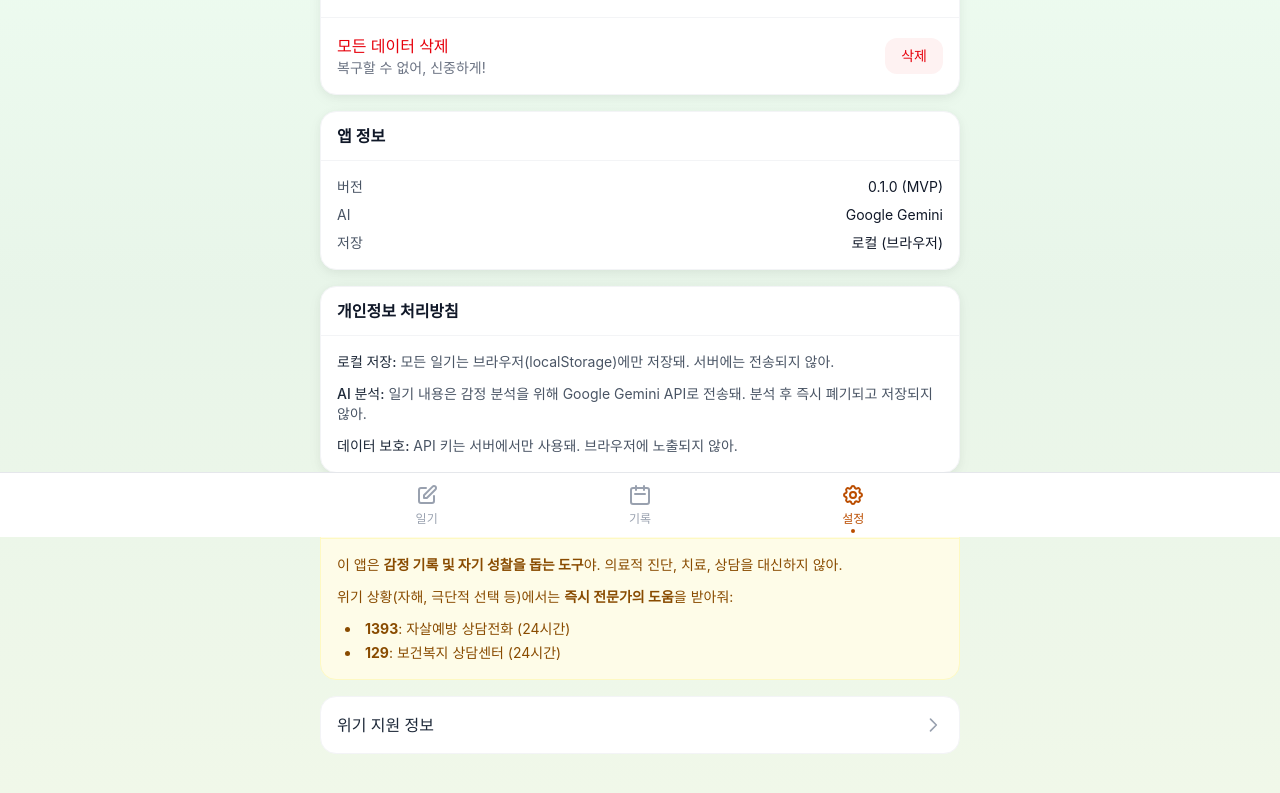
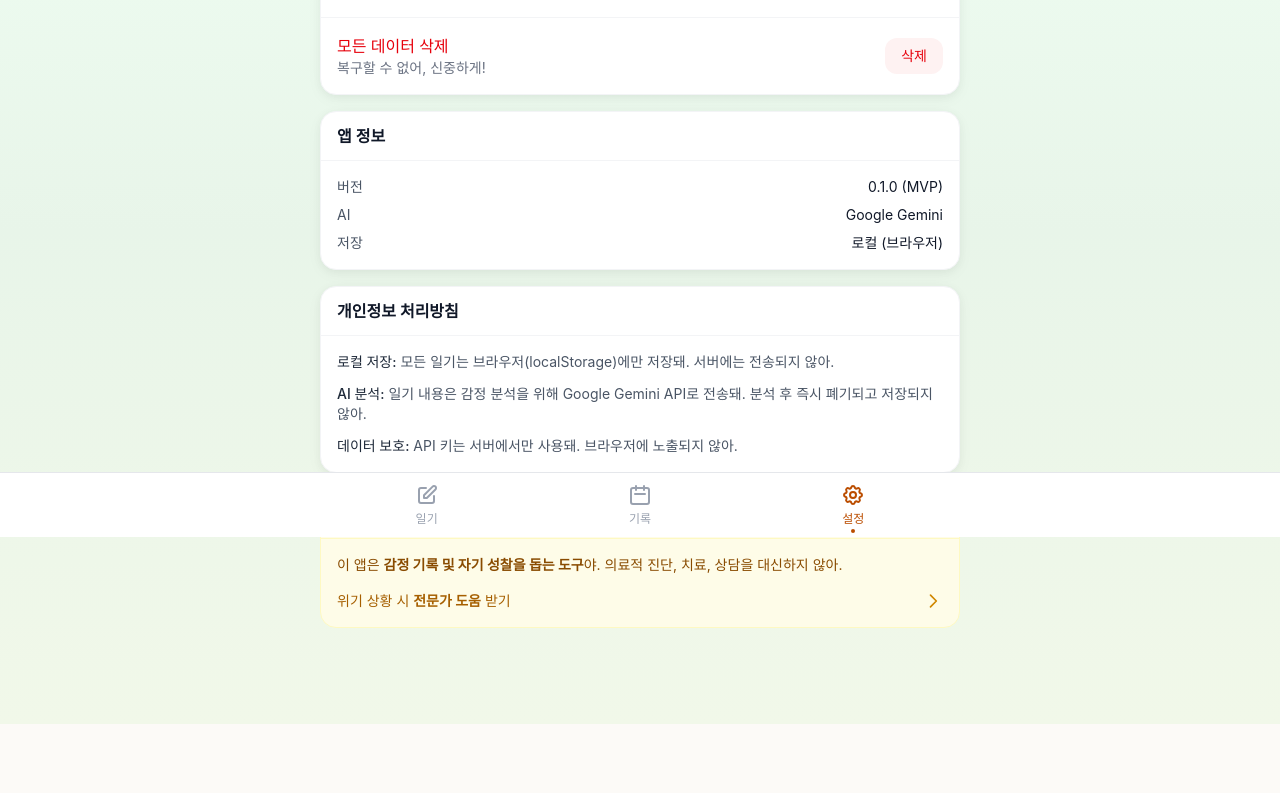
Before and after one commit to wrtn-edu-swu-bootcamp/project_42, a Next.js app: page /settings in a window 1280 px wide. Shown: the part 263-1056 px from the top of the page. After the commit the page ends 987 px from the top, so only its background shows below. Built offline with nearby package versions, Linux system fonts and the light colour scheme.

Commit message:
Consolidate emergency contacts - remove duplicates from settings, link to safety page

```diff
--- a/app/settings/page.tsx
+++ b/app/settings/page.tsx
@@ -186,34 +186,27 @@ export default function SettingsPage() {
           </div>
         </div>
 
-        {/* 면책 문구 */}
-        <div className="bg-yellow-50 rounded-2xl border border-yellow-100 overflow-hidden">
+        {/* 면책 문구 + 위기 지원 통합 */}
+        <button
+          onClick={() => router.push('/safety')}
+          className="w-full bg-yellow-50 rounded-2xl border border-yellow-100 overflow-hidden text-left hover:border-yellow-200 transition-colors"
+        >
           <div className="px-4 py-3 border-b border-yellow-100">
             <h2 className="font-semibold text-yellow-800">면책 문구</h2>
           </div>
-          <div className="p-4 space-y-3 text-sm text-yellow-800">
+          <div className="p-4 space-y-2 text-sm text-yellow-800">
             <p>
               이 앱은 <strong>감정 기록 및 자기 성찰을 돕는 도구</strong>야. 의료적 진단, 치료, 상담을 대신하지 않아.
             </p>
-            <p>
-              위기 상황(자해, 극단적 선택 등)에서는 <strong>즉시 전문가의 도움</strong>을 받아줘:
-            </p>
-            <ul className="list-disc list-inside space-y-1 ml-2">
-              <li><strong>1393</strong>: 자살예방 상담전화 (24시간)</li>
-              <li><strong>129</strong>: 보건복지 상담센터 (24시간)</li>
-            </ul>
+            <div className="flex items-center justify-between pt-2">
+              <p className="text-yellow-700">
+                위기 상황 시 <strong>전문가 도움</strong> 받기
+              </p>
+              <svg className="w-5 h-5 text-yellow-600" fill="none" stroke="currentColor" viewBox="0 0 24 24">
+                <path strokeLinecap="round" strokeLinejoin="round" strokeWidth={2} d="M9 5l7 7-7 7" />
+              </svg>
+            </div>
           </div>
-        </div>
-
-        {/* 위기 지원 링크 */}
-        <button
-          onClick={() => router.push('/safety')}
-          className="w-full p-4 bg-white rounded-2xl border border-gray-100 flex items-center justify-between hover:border-blue-200 transition-colors"
-        >
-          <span className="font-medium text-gray-800">위기 지원 정보</span>
-          <svg className="w-5 h-5 text-gray-400" fill="none" stroke="currentColor" viewBox="0 0 24 24">
-            <path strokeLinecap="round" strokeLinejoin="round" strokeWidth={2} d="M9 5l7 7-7 7" />
-          </svg>
         </button>
       </main>
 
```
